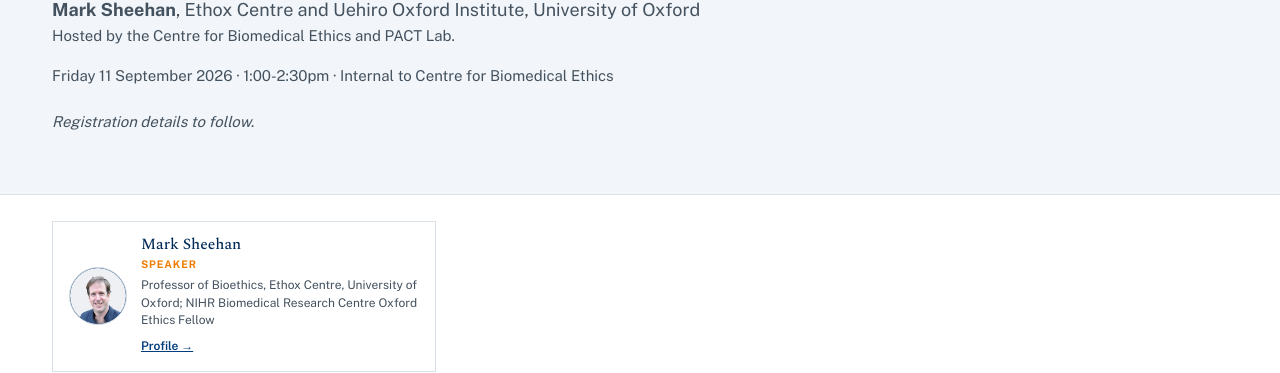
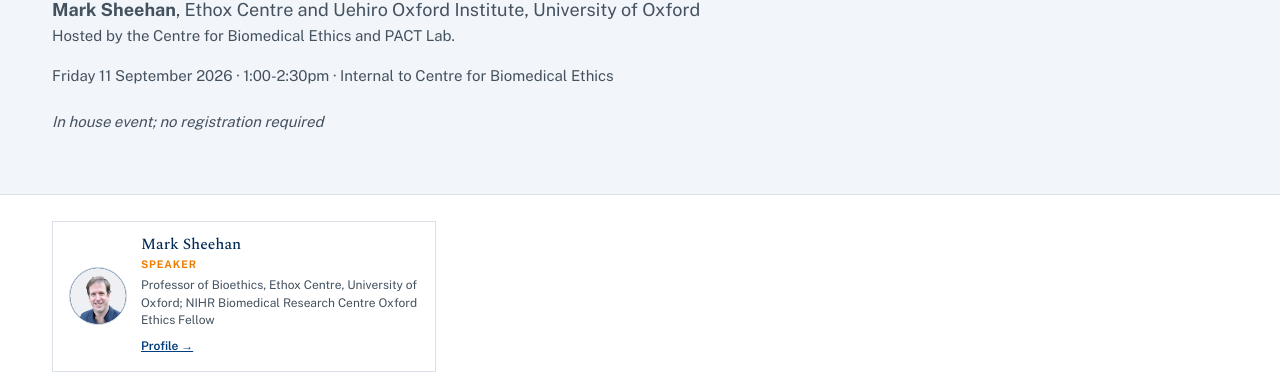
Before and after one commit to earp-lab/pact-lab, a Jekyll site: the page built from _events/sheehan-representation.md, in a window 1280 px wide and 900 px high. Shown: the part 303-676 px from the top of the window. Built offline with Jekyll 4.4.1, drawn with Linux system fonts in a browser that asks for light colours.

Commit message:
Update sheehan-representation.md

```diff
--- a/_events/sheehan-representation.md
+++ b/_events/sheehan-representation.md
@@ -8,7 +8,7 @@
 host: "Hosted by the Centre for Biomedical Ethics and PACT Lab."
 blurb: "An internal seminar for the Centre for Biomedical Ethics. Not open to the public. A standalone paper applying distinctions from political philosophy to patient and public involvement."
 registration: ""
-registration_note: ""
+registration_note: "In house event; no registration required"
 speakers:
   - name: "Mark Sheehan"
     photo: "people/mark-sheehan.jpg"
```
